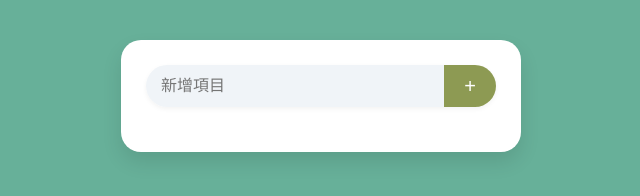
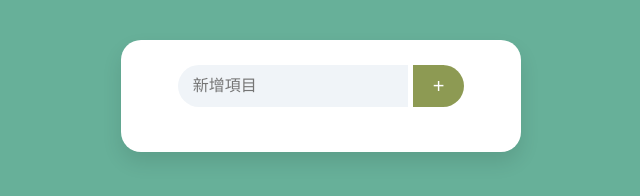
Before and after one commit to yta19960425-rgb/mewed, a plain HTML site: page index1.html in a window 1280 px wide. Shown: the whole page, without its empty margins (319-959 px from the left). Drawn offline with Linux system fonts and the light colour scheme.

Commit message:
Update index1.html

```diff
--- a/index1.html
+++ b/index1.html
@@ -26,24 +26,28 @@
         }
         .輸入區域 {
   display: flex;
-            border-radius: 25px;
-            overflow: hidden;
-            box-shadow: 0 2px 5px rgba(0,0,0,0.05);
+  justify-content: center; /* 讓內容置中 */
+  gap: 5px; /* 輸入框與按鈕之間的固定間距 */
 }
+
 .文字欄 {
-            flex-grow: 1;
+  width: 200px; /* 設定固定寬度，就不會隨手機螢幕變動 */
+  flex-grow: 0; /* 禁止它自動填滿剩餘空間 */
   border: none;
   background-color: #F0F4F8;
   padding: 12px 15px;
   outline: none;
-            font-size: 16px; /* 防止 iOS 輸入時自動放大 */
+  border-radius: 25px 0 0 25px; /* 左側圓角 */
+  font-size: 16px;
 }
+
 .按鈕 {
   background-color: #8d9a53;
   border: none;
   color: white;
   padding: 0 20px;
   cursor: pointer;
+  border-radius: 0 25px 25px 0; /* 右側圓角 */
   font-size: 20px;
 }
         .清單 {
```
Lines whose indentation alone changed are shown as unchanged.
